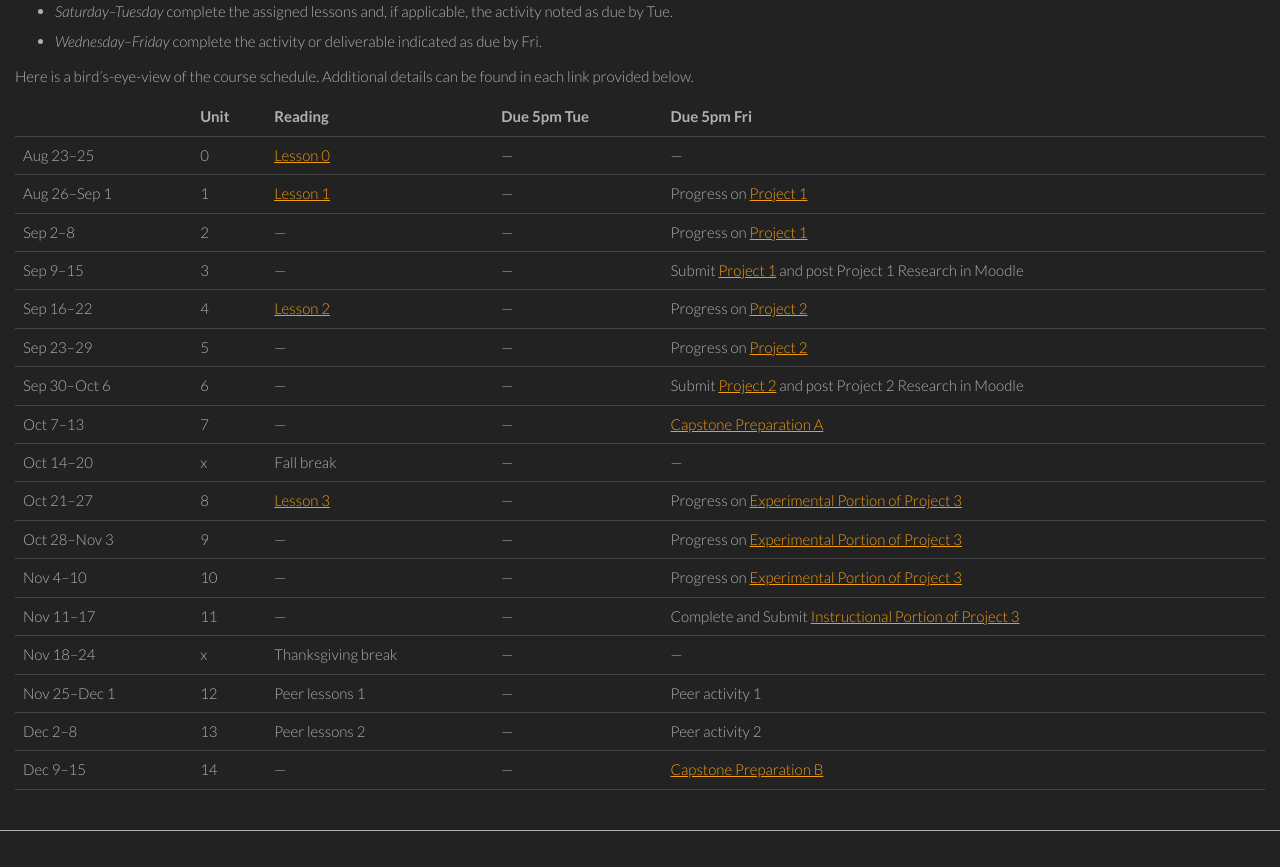
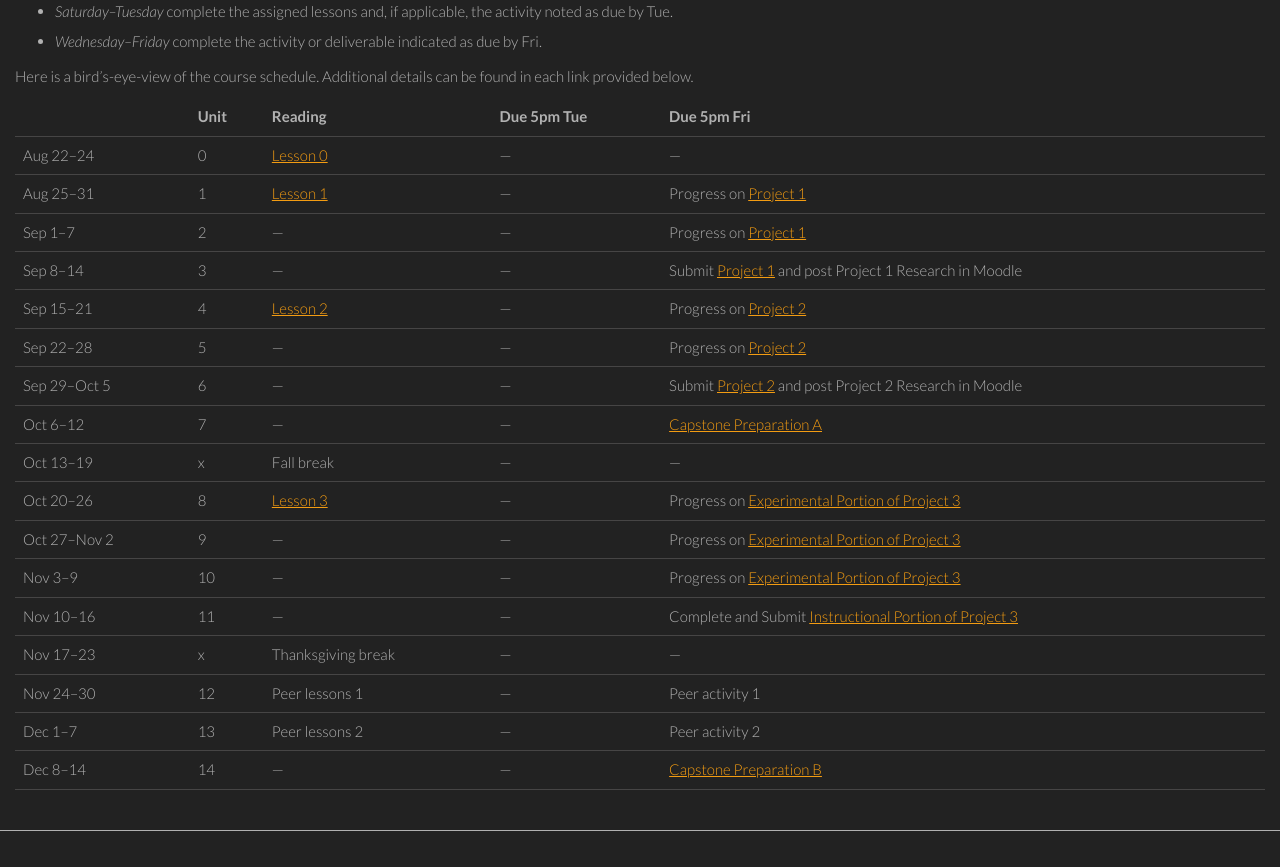
Before and after one commit to philschanely/course-web3, a Jekyll site: the page built from index.md, in a window 1280 px wide. Shown: the part 381-1248 px from the top of the page. Built offline with Jekyll 4.4.1, drawn with Linux system fonts in a browser that asks for light colours.

Commit message:
Fall schedule and ci scripts update

```diff
--- a/index.md
+++ b/index.md
@@ -19,23 +19,23 @@ Here is a bird's-eye-view of the course schedule. Additional details can be foun
 
 |               | Unit | Reading            | Due 5pm Tue | Due 5pm Fri                            |
 |---------------|:-----|:-------------------|:------------|:---------------------------------------|
-| Aug 23--25    | 0    | [Lesson 0][l0]     | ---         | ---                                    |
-| Aug 26--Sep 1 | 1    | [Lesson 1][l1]     | ---         | Progress on [Project 1][p1]            |
-| Sep 2--8      | 2    | ---                | ---         | Progress on [Project 1][p1]            |
-| Sep 9--15     | 3    | ---                | ---         | Submit [Project 1][p1] and post Project 1 Research in Moodle |
-| Sep 16--22    | 4    | [Lesson 2][l2]     | ---         | Progress on [Project 2][p2]            |
-| Sep 23--29    | 5    | ---                | ---         | Progress on [Project 2][p2]            |
-| Sep 30--Oct 6 | 6    | ---                | ---         | Submit [Project 2][p2] and post Project 2 Research in Moodle |
-| Oct 7--13     | 7    | ---                | ---         | [Capstone Preparation A][cp-a]         |
-| Oct 14--20    | x    | Fall break         | ---         | ---                                    |
-| Oct 21--27    | 8    | [Lesson 3][l3]     | ---         | Progress on [Experimental Portion of Project 3][p3] |
-| Oct 28--Nov 3 | 9    | ---                | ---         | Progress on [Experimental Portion of Project 3][p3] |
-| Nov 4--10     | 10   | ---                | ---         | Progress on [Experimental Portion of Project 3][p3] |
-| Nov 11--17    | 11   | ---                | ---         | Complete and Submit [Instructional Portion of Project 3][p3] |
-| Nov 18--24    | x    | Thanksgiving break | ---         | ---             |
-| Nov 25--Dec 1 | 12   | Peer lessons 1     | ---         | Peer activity 1 |
-| Dec 2--8      | 13   | Peer lessons 2     | ---         | Peer activity 2 |
-| Dec 9--15     | 14   | ---                | ---         | [Capstone Preparation B][cp-b] |
+| Aug 22--24    | 0    | [Lesson 0][l0]     | ---         | ---                                    |
+| Aug 25--31    | 1    | [Lesson 1][l1]     | ---         | Progress on [Project 1][p1]            |
+| Sep 1--7      | 2    | ---                | ---         | Progress on [Project 1][p1]            |
+| Sep 8--14     | 3    | ---                | ---         | Submit [Project 1][p1] and post Project 1 Research in Moodle |
+| Sep 15--21    | 4    | [Lesson 2][l2]     | ---         | Progress on [Project 2][p2]            |
+| Sep 22--28    | 5    | ---                | ---         | Progress on [Project 2][p2]            |
+| Sep 29--Oct 5 | 6    | ---                | ---         | Submit [Project 2][p2] and post Project 2 Research in Moodle |
+| Oct 6--12     | 7    | ---                | ---         | [Capstone Preparation A][cp-a]         |
+| Oct 13--19    | x    | Fall break         | ---         | ---                                    |
+| Oct 20--26    | 8    | [Lesson 3][l3]     | ---         | Progress on [Experimental Portion of Project 3][p3] |
+| Oct 27--Nov 2 | 9    | ---                | ---         | Progress on [Experimental Portion of Project 3][p3] |
+| Nov 3--9      | 10   | ---                | ---         | Progress on [Experimental Portion of Project 3][p3] |
+| Nov 10--16    | 11   | ---                | ---         | Complete and Submit [Instructional Portion of Project 3][p3] |
+| Nov 17--23    | x    | Thanksgiving break | ---         | ---             |
+| Nov 24--30    | 12   | Peer lessons 1     | ---         | Peer activity 1 |
+| Dec 1--7      | 13   | Peer lessons 2     | ---         | Peer activity 2 |
+| Dec 8--14     | 14   | ---                | ---         | [Capstone Preparation B][cp-b] |
 
 
 [l0]: /lessons/00-introduction.html
```
Also changed, not shown: 1 other file.
